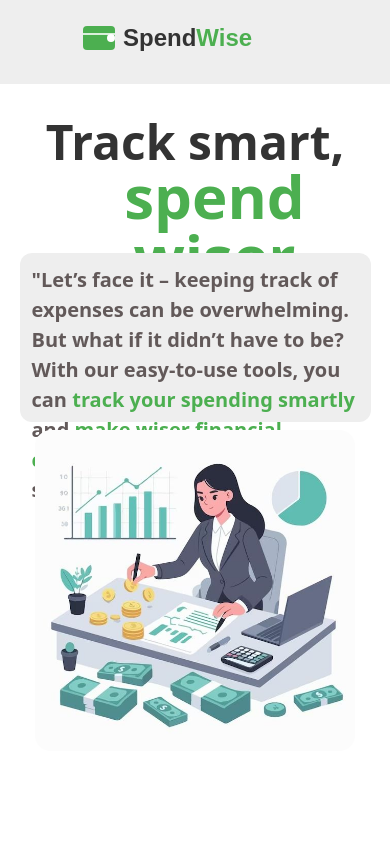
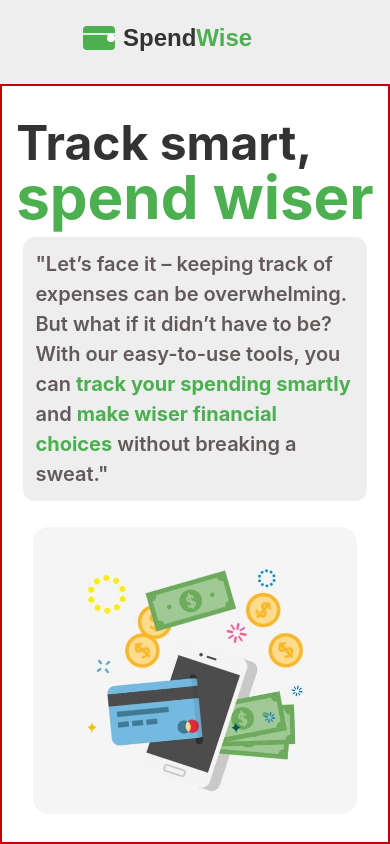
Before and after one commit to Sainath-Nanaware/spendwise-frontend, a React (Vite) app: page / in a window 390 px wide. Built offline with nearby package versions, Linux system fonts and the light colour scheme.

Commit message:
re design main content with responsive

```diff
--- a/package.json
+++ b/package.json
@@ -19,7 +19,7 @@
     "react-dom": "^19.0.0",
     "react-redux": "^9.2.0",
     "react-router-dom": "^7.2.0",
-    "tailwindcss": "^4.0.7"
+    "tailwindcss": "^4.0.15"
   },
   "devDependencies": {
     "@eslint/js": "^9.19.0",
--- a/src/App.jsx
+++ b/src/App.jsx
@@ -1,5 +1,6 @@
 import { Route, Routes } from "react-router-dom"
 import Home from "./pages/Home"
+import './index.css';
 
 function App() {
 
--- /dev/null
+++ b/src/components/layouts/GetStart.jsx
@@ -0,0 +1,57 @@
+import React from 'react'
+
+function GetStart() {
+  return (
+    <div className='pb h-[14vh]'>
+        <main className='pb  h-[40vh]  md:h-[80vh] md:flex md:justify-center md:items-center md:pl-[5vw] md:pr-[5vw]'>
+        {/* Text Area */}
+        <div className='   h-[100%] w-[100%]  md:w-[50%] '>
+            {/* Tag Line  */}
+            <div className='  text-center  h-[50%] pt-[4vh] md:text-start md:pt-[14vh] md:pl-[2vw]'>
+                   <p className=' font-bold text-5xl md:text-6xl text-[#333]'>
+                      Track smart,
+                  </p>
+                  <p className=' font-bold text-6xl pl-[10vw] text-[#4CAF50]'>spend wiser</p>
+            </div>
+           {/* tag line description */}
+           <div className=' h-[50%]  flex justify-center md:justify-end '>
+              <p className=' w-[90vw] md:w-[42vw]  md:h-[24vh] p-[12px]  md:p-[10px] rounded-xl bg-[#EEEEEE] text-[#625959] text-start text-[20px] md:text-[18px] font-semibold '>"Let’s face it – keeping track of expenses can be overwhelming. But what if it didn’t have to be? With our easy-to-use tools, you can <span className='font-bold text-[#4CAF50]' >track your spending smartly</span>  and <span className='font-bold text-[#4CAF50]'>make wiser financial choices</span> without breaking a sweat."</p>
+
+           </div>
+
+
+        </div>
+        {/* Image Area */}
+        <div className=' h-[100%] w-[100%] flex justify-center items-center   md:w-[50%]'>
+            <img src={mainImage} alt="ladyImage"  className=' h-[38vh] md:h-[76vh] rounded-2xl'/>
+        </div>
+
+
+        {/* <div className='  h-[100%] w-[50%] flex flex-col justify-start items-center gap-[6vh] pt-[18vh]'> */}
+            {/* Tag Line  */}
+            {/* <div className=' md:pl-[12px] md:w-[100%]'>
+            <p className='  font-bold text-5xl md:text-6xl text-[#333]'>
+                 Track smart,
+            </p>
+            <p className=' font-bold text-6xl pl-[10vw] text-[#4CAF50]'>spend wiser</p>
+
+            </div>
+            */}
+           {/* tag line description */}
+           {/* <div className=' pl-[4vw] w-[100%]'>
+            <p className=' w-[40vw] p-[12px] rounded-xl bg-[#EEEEEE] text-[#625959] text-start text-[17px] font-semibold '>"Let’s face it – keeping track of expenses can be overwhelming. But what if it didn’t have to be? With our easy-to-use tools, you can <span className='font-bold text-[#4CAF50]' >track your spending smartly</span>  and <span className='font-bold text-[#4CAF50]'>make wiser financial choices</span> without breaking a sweat."</p>
+
+           </div>
+        </div> */}
+        {/* Image Area */}
+        {/* <div className='  h-[100%] w-[50%] flex justify-center items-center '>
+            <img src={mainImage} alt="ladyImage"  className=' h-[74vh] rounded-2xl'/>
+        </div> */}
+
+    </main>
+
+    </div>
+  )
+}
+
+export default GetStart
--- a/src/components/layouts/Main.jsx
+++ b/src/components/layouts/Main.jsx
@@ -1,51 +1,27 @@
 import React from 'react'
-import mainImage from '../../../public/images/AccountingWoman.jpg'
+import mainImage from '../../../public/images/phoneWithMoney.jpg'
 function Main() {
   return (
-    <main className=' h-[40vh]  md:h-[80vh] md:flex md:justify-center md:items-center md:pl-[5vw] md:pr-[5vw]'>
-        {/* Text Area */}
-        <div className='   h-[100%] w-[100%]  md:w-[50%] '>
-            {/* Tag Line  */}
-            <div className='  text-center  h-[50%] pt-[4vh] md:text-start md:pt-[14vh] md:pl-[2vw]'>
-                   <p className='  font-bold text-5xl md:text-6xl text-[#333]'>
-                      Track smart,
-                  </p>
-                  <p className=' font-bold text-6xl pl-[10vw] text-[#4CAF50]'>spend wiser</p>
+    <main className='pb h-[90vh] p-[10px] md:pl-[5vw] md:pr-[5vw] md:flex  md:items-center'>
+        {/* Tag Line wih description */}
+        <div className=' h-[50vh] flex  flex-col justify-center items-center gap-4  md:h-[80vh] md:w-[50vw] '>
+            {/* Tag Line */}
+            <div className=' md:w-[48vw]'>
+                <p className=' font-bold text-5xl  text-[#333] md:text-[72px]'>
+                          Track smart,
+                </p>
+                <p className='font-bold text-6xl  text-[#4CAF50] md:text-[72px] md:pl-[95px]'>spend wiser</p>
             </div>
-           {/* tag line description */}
-           <div className=' h-[50%]  flex justify-center md:justify-end '>
+            {/* tag line description */}
+            <div className='  h-[30vh] w-[88vw] text-[20px] flex justify-center items-center md:w-[44vw]'>
               <p className=' w-[90vw] md:w-[42vw]  md:h-[24vh] p-[12px]  md:p-[10px] rounded-xl bg-[#EEEEEE] text-[#625959] text-start text-[20px] md:text-[18px] font-semibold '>"Let’s face it – keeping track of expenses can be overwhelming. But what if it didn’t have to be? With our easy-to-use tools, you can <span className='font-bold text-[#4CAF50]' >track your spending smartly</span>  and <span className='font-bold text-[#4CAF50]'>make wiser financial choices</span> without breaking a sweat."</p>
 
-           </div>
-
-
+            </div>
         </div>
-        {/* Image Area */}
-        <div className=' h-[100%] w-[100%] flex justify-center items-center   md:w-[50%]'>
-            <img src={mainImage} alt="ladyImage"  className=' h-[38vh] md:h-[76vh] rounded-2xl'/>
+        {/* Image section */}
+        <div className=' h-[36vh] flex justify-center items-center md:h-[80vh] md:w-[50vw]'>
+            <img src={mainImage} alt="ladyImage"  className='  h-[34vh]  rounded-2xl md:h-[72vh]'/>
         </div>
-
-
-        {/* <div className='  h-[100%] w-[50%] flex flex-col justify-start items-center gap-[6vh] pt-[18vh]'> */}
-            {/* Tag Line  */}
-            {/* <div className=' md:pl-[12px] md:w-[100%]'>
-            <p className='  font-bold text-5xl md:text-6xl text-[#333]'>
-                 Track smart,
-            </p>
-            <p className=' font-bold text-6xl pl-[10vw] text-[#4CAF50]'>spend wiser</p>
-
-            </div>
-            */}
-           {/* tag line description */}
-           {/* <div className=' pl-[4vw] w-[100%]'>
-            <p className=' w-[40vw] p-[12px] rounded-xl bg-[#EEEEEE] text-[#625959] text-start text-[17px] font-semibold '>"Let’s face it – keeping track of expenses can be overwhelming. But what if it didn’t have to be? With our easy-to-use tools, you can <span className='font-bold text-[#4CAF50]' >track your spending smartly</span>  and <span className='font-bold text-[#4CAF50]'>make wiser financial choices</span> without breaking a sweat."</p>
-
-           </div>
-        </div> */}
-        {/* Image Area */}
-        {/* <div className='  h-[100%] w-[50%] flex justify-center items-center '>
-            <img src={mainImage} alt="ladyImage"  className=' h-[74vh] rounded-2xl'/>
-        </div> */}
 
     </main>
   )
--- a/src/index.css
+++ b/src/index.css
@@ -1,7 +1,12 @@
 @import "tailwindcss";
+@import url('https://fonts.googleapis.com/css2?family=Inter:wght@400;500;600;700&display=swap');
+
+/* body {
+@apply font-inter;
+} */
 
 body {
-  @apply font-sans;
+  font-family: 'Inter', sans-serif;
 }
 
 .pb {
--- a/src/pages/Home.jsx
+++ b/src/pages/Home.jsx
@@ -1,12 +1,14 @@
 import React from 'react'
 import Header from '../components/layouts/Header'
 import Main from '../components/layouts/Main'
+import GetStart from '../components/layouts/GetStart'
 
 function Home() {
   return (
     <>
         <Header/>
         <Main/>
+        {/* <GetStart/> */}
     </>
   )
 }
--- a/vite.config.js
+++ b/vite.config.js
@@ -7,7 +7,7 @@ export default defineConfig({
   theme: {
     extend: {
       fontFamily: {
-        sans: ["Verdana", "sans-serif"],
+        inter: ["Inter", "sans-serif"],
       },
     },
   },
```
Also changed, not shown: public/images/phoneWithMoney.jpg (added), 1 other file (tests, documents, lock files or other folders).
